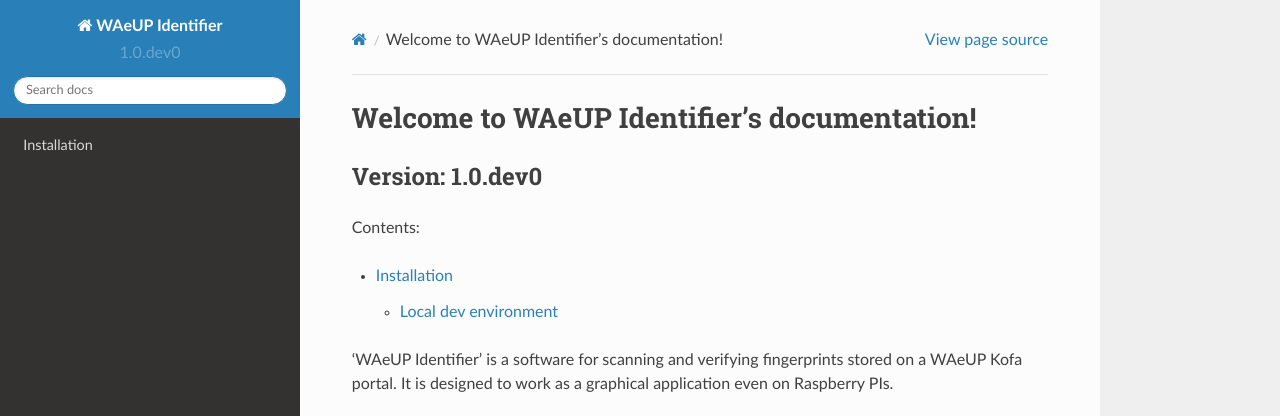
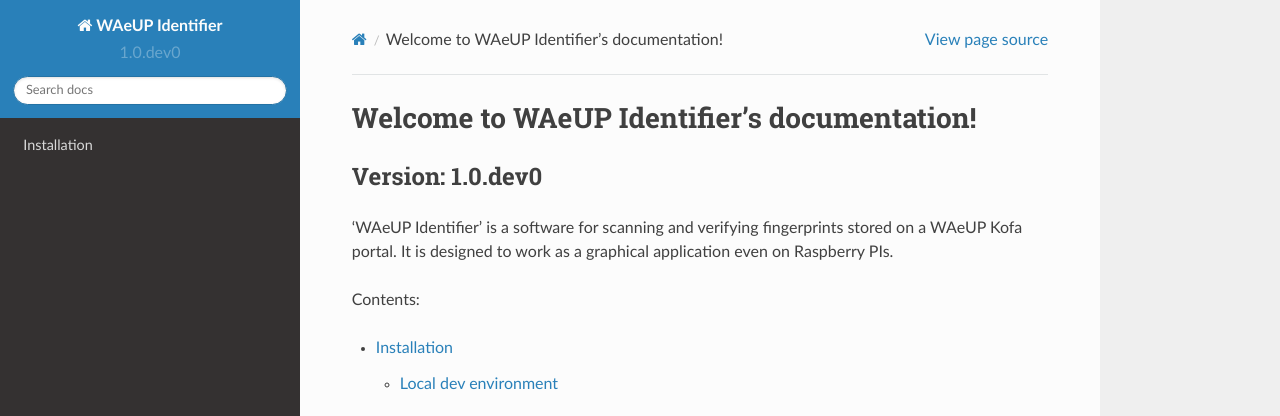
Before and after one commit to WAeUP/waeup.identifier, a Sphinx documentation site: the page built from doc/source/index.rst, in a window 1280 px wide, cut to the strip 0-416 px from the top of the page. Built offline with Sphinx 7.4.7 and the Read the Docs theme 2.0.0, drawn with Linux system fonts in a browser that asks for light colours; some of the changed lines change nothing that is shown.

```diff
--- a/doc/source/index.rst
+++ b/doc/source/index.rst
@@ -9,6 +9,10 @@
 Version: |release|
 ------------------
 
+'WAeUP Identifier' is a software for scanning and verifying
+fingerprints stored on a WAeUP Kofa portal. It is designed to work as
+a graphical application even on Raspberry PIs.
+
 
 Contents:
 
@@ -18,9 +22,6 @@
    install.rst
 
 
-'WAeUP Identifier' is a software for scanning and verifying
-fingerprints stored on a WAeUP Kofa portal. It is designed to work as
-a graphical application even on Raspberry PIs.
 
 .. automodule:: waeup.identifier
    :members:
```
